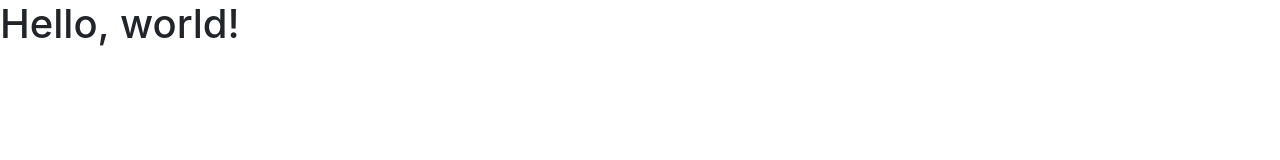
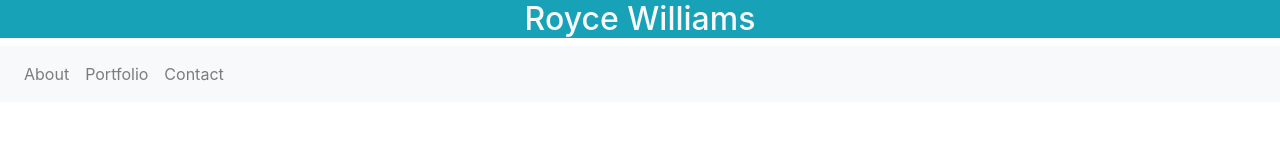
Before and after one commit to RoyceWilliams510/Responsive-Portfolio, a plain HTML site: page index.html in a window 1280 px wide. Drawn offline with nearby package versions, Linux system fonts and the light colour scheme.

Commit message:
added a style sheet and added the header and nav bar to the index.html file

```diff
--- /dev/null
+++ b/Assets/style.css
@@ -0,0 +1,14 @@
+@media screen and (max-width: 640px) {
+    h2{
+        padding:15px;
+
+    }
+
+
+}
+@media screen and (max-width: 768px) {
+
+}
+@media screen and (max-width: 980px) {
+
+}
--- a/index.html
+++ b/index.html
@@ -7,11 +7,33 @@
 
     <!-- Bootstrap CSS -->
     <link rel="stylesheet" href="https://stackpath.bootstrapcdn.com/bootstrap/4.1.3/css/bootstrap.min.css" integrity="sha384-MCw98/SFnGE8fJT3GXwEOngsV7Zt27NXFoaoApmYm81iuXoPkFOJwJ8ERdknLPMO" crossorigin="anonymous">
-
-    <title>Hello, world!</title>
+    <!-- Own stysheet -->
+    <link rel="stylesheet" href ="./assets/style.css">
+    <!-- google font library -->
+    <link href="https://fonts.googleapis.com/css2?family=Raleway:wght@300&display=swap" rel="stylesheet">
+    <title>Porfolio</title>
   </head>
   <body>
-    <h1>Hello, world!</h1>
+    <header><h2 class = "bg-info text-light text-center">Royce Williams</h2></header>
+    <nav class="navbar navbar-expand-lg navbar-light bg-light">
+        <button class="navbar-toggler" type="button" data-toggle="collapse" data-target="#navbarNav" aria-controls="navbarNav" aria-expanded="false" aria-label="Toggle navigation">
+          <span class="navbar-toggler-icon"></span>
+        </button>
+        <div class="collapse navbar-collapse" id="navbarNav">
+          <ul class="navbar-nav">
+            <li class="nav-item">
+              <a class="nav-link" href="#">About</a>
+            </li>
+            <li class="nav-item">
+              <a class="nav-link" href="#">Portfolio</a>
+            </li>
+            <li class="nav-item">
+                <a class="nav-link" href="#">Contact</a>
+              </li>
+          </ul>
+        </div>
+      </nav>
+
 
     <!-- Optional JavaScript -->
     <!-- jQuery first, then Popper.js, then Bootstrap JS -->
```
